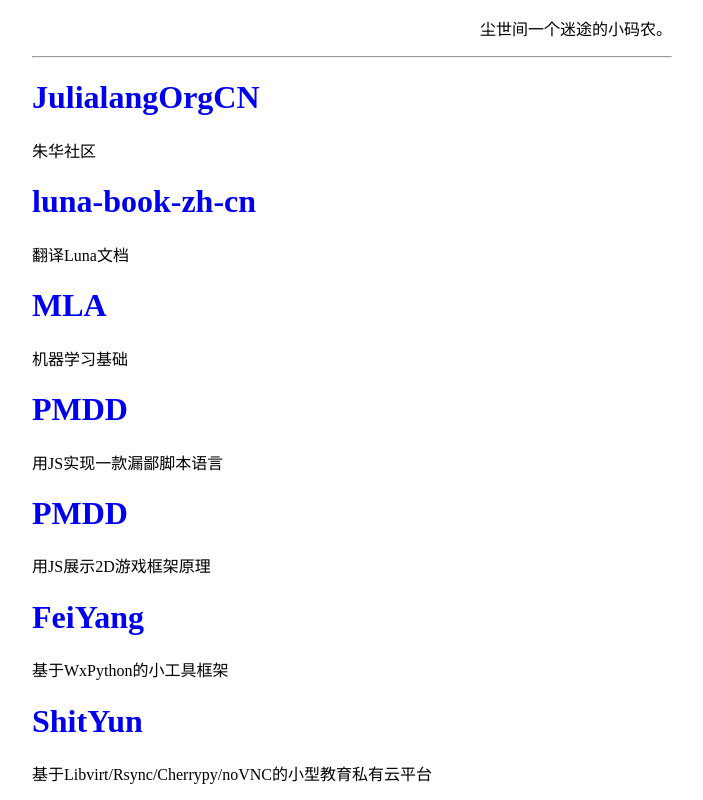
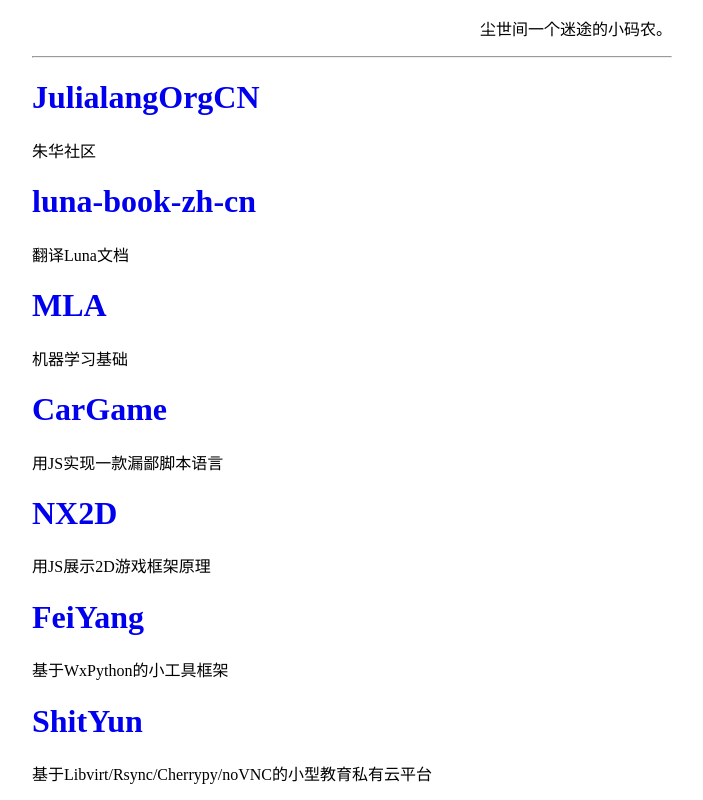
Before and after one commit to nagexiucai/nagexiucai.github.io, a plain HTML site: page index.html in a window 1280 px wide. Shown: the top 800 px of the page, without its empty margins (288-991 px from the left). Drawn offline with Linux system fonts and the light colour scheme.

Commit message:
fix typos.

```diff
--- a/index.html
+++ b/index.html
@@ -46,11 +46,11 @@
             <p>机器学习基础</p>
         </div>
         <div class="project-item">
-            <h1><a href="https://github.com/nagexiucai/howtopython/blob/master/viii/sch.py/cargame.js">PMDD</a></h1>
+            <h1><a href="https://github.com/nagexiucai/howtopython/blob/master/viii/sch.py/cargame.js">CarGame</a></h1>
             <p>用JS实现一款漏鄙脚本语言</p>
         </div>
         <div class="project-item">
-            <h1><a href="https://github.com/nagexiucai/howtojs/blob/master/HV2D/nx2d.js">PMDD</a></h1>
+            <h1><a href="https://github.com/nagexiucai/howtojs/blob/master/HV2D/nx2d.js">NX2D</a></h1>
             <p>用JS展示2D游戏框架原理</p>
         </div>
         <div class="project-item">
```
